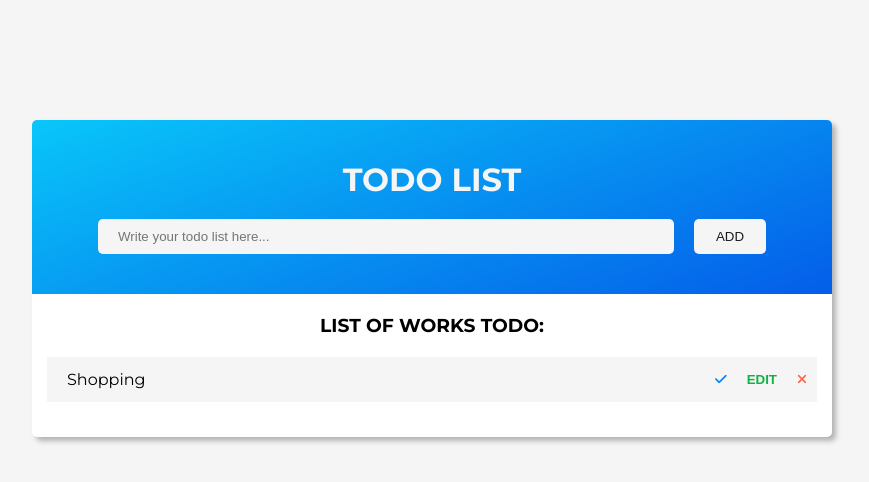
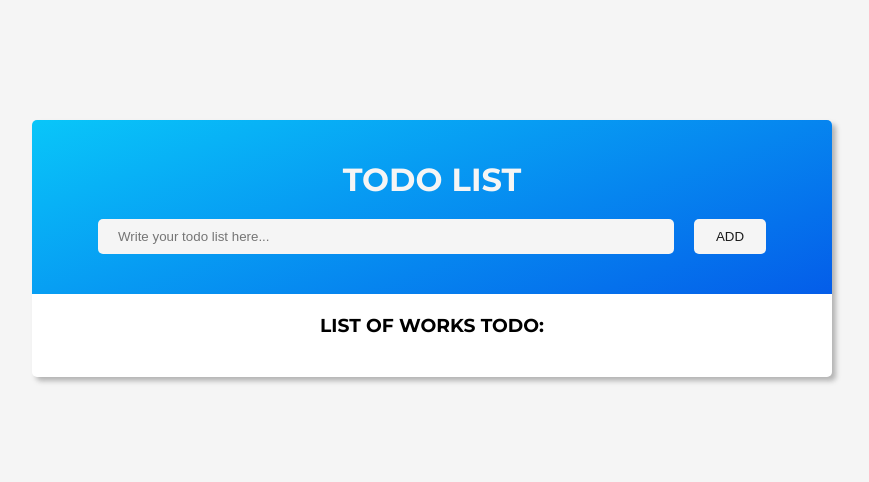
Before and after one commit to DeyanaNikolova/Angular-june-2023, an Angular app in the folder to-do-app/to-do-app/: page / in a window 1280 px wide. Shown: the top 482 px of the page, without its empty margins (208-1077 px from the left). Built offline with nearby package versions, Linux system fonts and the light colour scheme.

Commit message:
Remove todo card component

```diff
--- a/to-do-app/to-do-app/src/app/app.component.html
+++ b/to-do-app/to-do-app/src/app/app.component.html
@@ -1,6 +1,6 @@
 <div class="todo">
     <app-header />
 
-    <app-todo-list />
+    <app-todo-list  />
 </div>
 <app-popup />
--- a/to-do-app/to-do-app/src/app/app.module.ts
+++ b/to-do-app/to-do-app/src/app/app.module.ts
@@ -6,14 +6,14 @@ import { AppComponent } from './app.component';
 import { TodoListComponent } from './todos/todo-list/todo-list.component';
 import { HeaderComponent } from './header/header.component';
 import { PopupComponent } from './todos/popup/popup.component';
-import { TodoCardComponent } from './todos/todo-card/todo-card.component';
+
 
 @NgModule({
   declarations: [
     AppComponent,
     TodoListComponent,
     HeaderComponent,
-    PopupComponent, TodoCardComponent
+    PopupComponent,
   ],
   imports: [
     BrowserModule,
--- a/to-do-app/to-do-app/src/app/header/header.component.html
+++ b/to-do-app/to-do-app/src/app/header/header.component.html
@@ -1,5 +1,5 @@
 <div class="header">
 <h1>ToDo List</h1>
-<input type="text" class="todo-input" placeholder="Write your todo list here...">
-<button class="btn-add">Add</button>
+<input type="text" #inputTitle class="todo-input" placeholder="Write your todo list here...">
+<button (click)="addTodo(inputTitle)" class="btn-add">Add</button>
 </div>
--- a/to-do-app/to-do-app/src/app/header/header.component.ts
+++ b/to-do-app/to-do-app/src/app/header/header.component.ts
@@ -1,4 +1,6 @@
 import { Component } from '@angular/core';
+import { Todo } from '../types/Todo';
+
 
 @Component({
   selector: 'app-header',
@@ -6,5 +8,15 @@ import { Component } from '@angular/core';
   styleUrls: ['./header.component.css']
 })
 export class HeaderComponent {
+  todos: Todo[] = []
 
+  addTodo(inputTitle: HTMLInputElement){
+    const todo = {
+      title: inputTitle.value
+    }
+
+  this.todos = [...this.todos, todo];
+  console.log(this.todos);
+
+  }
 }
--- a/to-do-app/to-do-app/src/app/todos/todo-card/todo-card.component.css
+++ /dev/null
@@ -1,46 +0,0 @@
- li {
-    display: flex;
-    justify-content: space-between;
-    align-items: center;
-    margin: 15px;
-    padding-left: 20px;
-    text-align: left;
-    list-style: none;
-    background-color: var(--light);
-}
-
-.tools {
-    display: inline-block;
-}
-
-.tools button {
-    padding: 15px 10px;
-    border: none;
-    background-color: transparent;
-    cursor: pointer;
-    transition: background-color .3s;
-}
-
-.tools button:hover {
-    background-color: #ddd;
-}
-
-.complete {
-    color: var(--light-blue);
-}
-
-.edit {
-    font-weight: bold;
-    color: rgb(15, 179, 69);
-}
-
-.delete {
-    color: tomato;
-}
-
-.completed {
-    font-size: 12px;
-    color: var(--light-dark);
-    text-decoration: line-through;
-    font-style: italic;
-}
--- a/to-do-app/to-do-app/src/app/todos/todo-card/todo-card.component.html
+++ /dev/null
@@ -1,7 +0,0 @@
-<li data-id='test1'>Shopping
-    <div class="tools">
-        <button class="complete"><i class="fas fa-check"></i></button>
-        <button class="edit">EDIT</button>
-        <button class="delete"><i class="fas fa-times"></i></button>
-    </div>
-</li>
--- a/to-do-app/to-do-app/src/app/todos/todo-list/todo-list.component.css
+++ b/to-do-app/to-do-app/src/app/todos/todo-list/todo-list.component.css
@@ -13,3 +13,50 @@
     margin-top: 20px;
     color: var(--dark-blue);
 }
+
+.todolist li {
+    display: flex;
+    justify-content: space-between;
+    align-items: center;
+    margin: 15px;
+    padding-left: 20px;
+    text-align: left;
+    list-style: none;
+    background-color: var(--light);
+}
+
+.tools {
+    display: inline-block;
+}
+
+.tools button {
+    padding: 15px 10px;
+    border: none;
+    background-color: transparent;
+    cursor: pointer;
+    transition: background-color .3s;
+}
+
+.tools button:hover {
+    background-color: #ddd;
+}
+
+.complete {
+    color: var(--light-blue);
+}
+
+.edit {
+    font-weight: bold;
+    color: rgb(15, 179, 69);
+}
+
+.delete {
+    color: tomato;
+}
+
+.completed {
+    font-size: 12px;
+    color: var(--light-dark);
+    text-decoration: line-through;
+    font-style: italic;
+}
--- a/to-do-app/to-do-app/src/app/todos/todo-list/todo-list.component.html
+++ b/to-do-app/to-do-app/src/app/todos/todo-list/todo-list.component.html
@@ -1,8 +1,14 @@
 <div class="todolist">
 <h3>List of Works Todo:</h3>
 <p class="error-info"></p>
-<ul>
-  <app-todo-card />
-
+<ul >
+  <li *ngFor="let todo of todos" data-id='test1'>
+    {{ todo.title}}
+    <div class="tools">
+      <button class="complete"><i class="fas fa-check"></i></button>
+      <button class="edit">EDIT</button>
+      <button class="delete"><i class="fas fa-times"></i></button>
+  </div>
+  </li>
 </ul>
 </div>
--- a/to-do-app/to-do-app/src/app/todos/todo-list/todo-list.component.ts
+++ b/to-do-app/to-do-app/src/app/todos/todo-list/todo-list.component.ts
@@ -1,4 +1,5 @@
-import { Component } from '@angular/core';
+import { Component, Input } from '@angular/core';
+import { Todo } from '../../types/Todo';
 
 @Component({
   selector: 'app-todo-list',
@@ -6,5 +7,7 @@ import { Component } from '@angular/core';
   styleUrls: ['./todo-list.component.css']
 })
 export class TodoListComponent {
-
+  @Input('title')
+  todoTitle:{title: string}[] = [];
+  todos: Todo[] = [];
 }
--- a/to-do-app/to-do-app/src/app/types/Todo.ts
+++ b/to-do-app/to-do-app/src/app/types/Todo.ts
@@ -1,6 +1,6 @@
 export interface Todo{
-userId: number;
-id: number;
+//userId: number;
+//id: number;
 title: string;
-completed: boolean
+//completed: boolean
 }
```
Also changed, not shown: to-do-app/to-do-app/src/app/todos/todo-card/todo-card.component.ts (deleted, +0 -10 lines), 1 other file (tests, documents, lock files or other folders).
